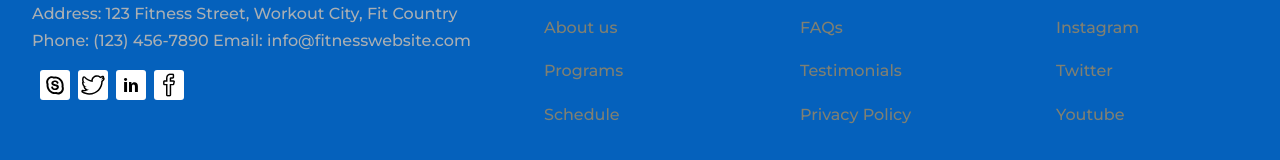
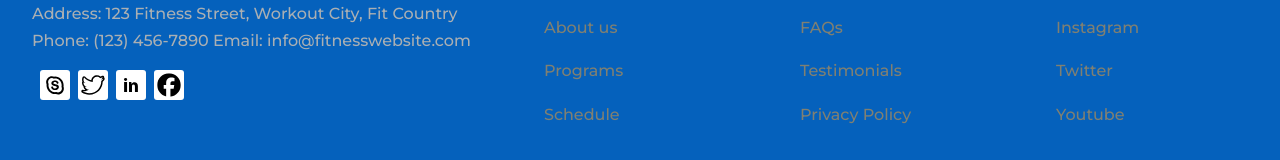
Before and after one commit to HudaAlhadi/Gym-App, a React (Create React App) app: page /plans in a window 1280 px wide. Shown: the part 1989-2149 px from the top of the page. Built offline with nearby package versions, Linux system fonts and the light colour scheme.

Commit message:
changes to react icons

```diff
--- a/src/Components/Footer.js
+++ b/src/Components/Footer.js
@@ -1,5 +1,6 @@
 import './Footer.css'
-import {SlSocialFacebook, SlSocialTwitter} from 'react-icons/sl'
+import { SiFacebook } from "react-icons/si";
+import { SlSocialTwitter } from "react-icons/sl";
 import {TiSocialLinkedin,TiSocialSkypeOutline} from 'react-icons/ti'
 import {Link} from 'react-router-dom'
 import FooterCard from './FooterCard'
@@ -24,7 +25,7 @@ Email: info@fitnesswebsite.com</p>
 <TiSocialSkypeOutline/>
 <SlSocialTwitter/>
 <TiSocialLinkedin ></TiSocialLinkedin>
-<SlSocialFacebook ></SlSocialFacebook>
+<SiFacebook ></SiFacebook>
 </div>
 </article>
 <article>
```
